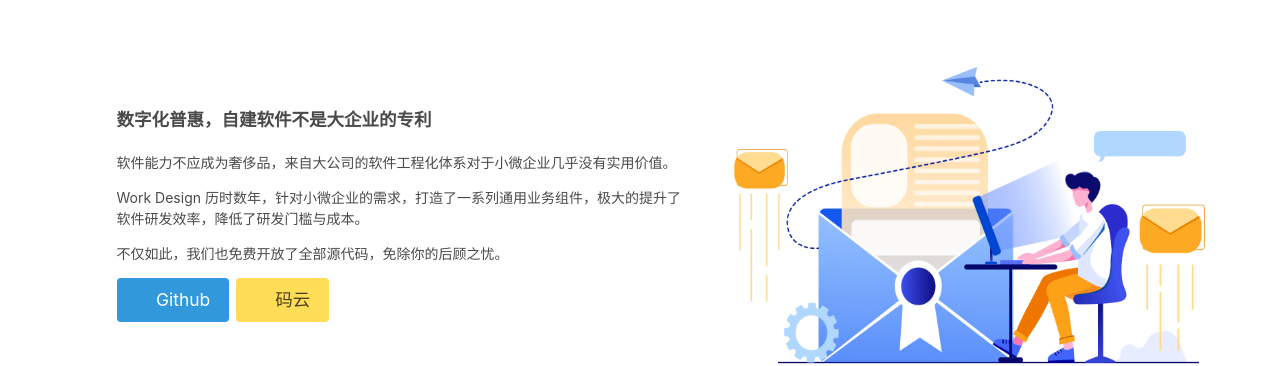
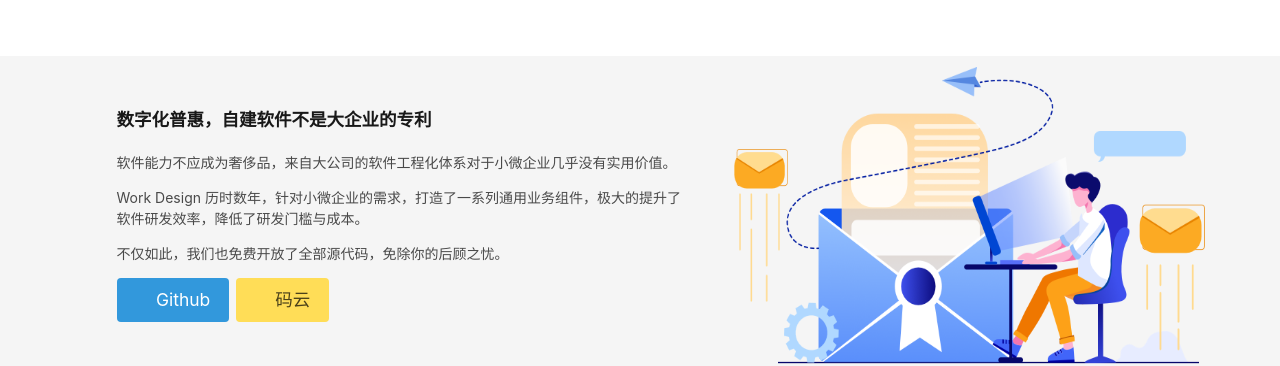
Before and after one commit to yigexiangfa/yigexiangfa.github.io, a Jekyll site: the page built from index.md, in a window 1280 px wide. Shown: the part 904-1270 px from the top of the page. Built offline with Jekyll 4.4.1, drawn with Linux system fonts in a browser that asks for light colours; some web fonts are replaced.

Commit message:
fix style

```diff
--- a/_layouts/door.html
+++ b/_layouts/door.html
@@ -7,9 +7,9 @@ layout: default
     <div class="container tile is-parent">
       <div class="tile is-8 is-vertical has-text-centered" style="align-items: center;">
         <h1 class="title is-spaced has-text-white">Work Design 工作设计</h1>
-        <a href="/why" class="subtitle">
-          <h2 class="has-text-white">全链条、低成本的数字化方案，提升3-10倍工作效率</h2>
-        </a>
+        <h2 class="subtitle">
+          <a href="/why" class="has-text-white">全链条、低成本的数字化方案，提升3-10倍工作效率</a>
+        </h2>
         <a href="/why" class="subtitle">
           <button class="button is-medium is-warning is-light">数字化方案对比</button>
         </a>
@@ -35,7 +35,7 @@ layout: default
     </div>
   </div>
 </section>
-<section class="hero is-medium">
+<section class="hero is-medium is-light">
   <div class="container tile is-parent">
     <div class="tile is-vertical is-7" style="padding: 3rem;">
       <h2 class="subtitle has-text-weight-bold">数字化普惠，自建软件不是大企业的专利</h2>
```
